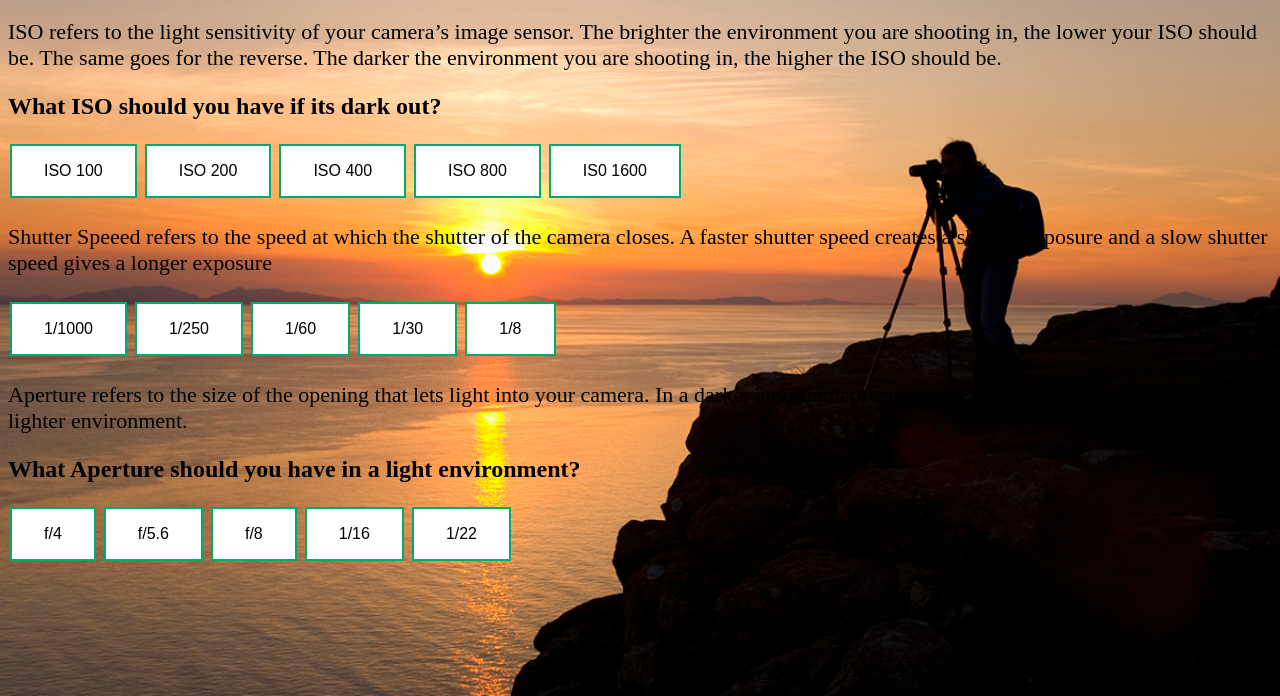
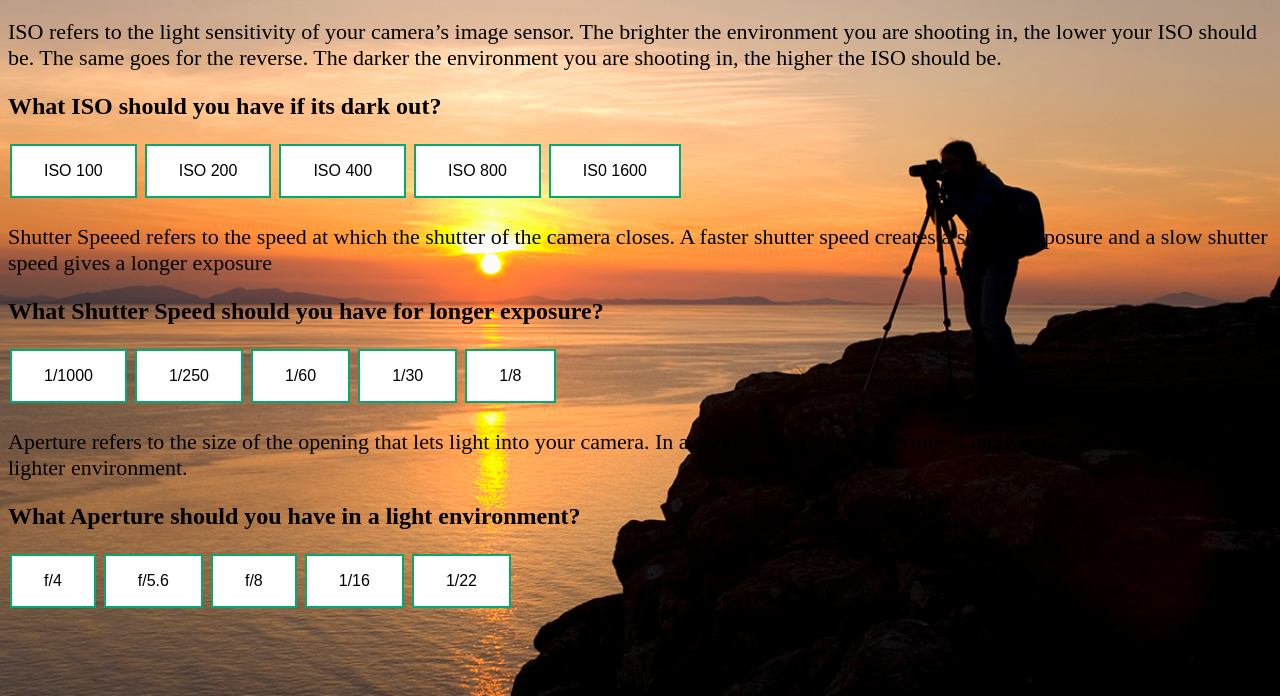
Before and after one commit to owenschiller/Jquery-quiz, a plain HTML site: page index.html in a window 1280 px wide. Both pictures are taken after a click on the button "Click here if you do". Shown: the part 104-800 px from the top of the page. Drawn offline with nearby package versions, Linux system fonts and the light colour scheme.

Commit message:
Update index.html

```diff
--- a/index.html
+++ b/index.html
@@ -30,7 +30,7 @@
 			a longer exposure
 			</p>
 
-		<h2 ></h2>
+		<h2>What Shutter Speed should you have for longer exposure?</h2>
 		<button class="buttons wrong1">1/1000</button>
 		<button class="buttons wrong1">1/250</button>
 		<button class="buttons wrong1">1/60</button>
```
